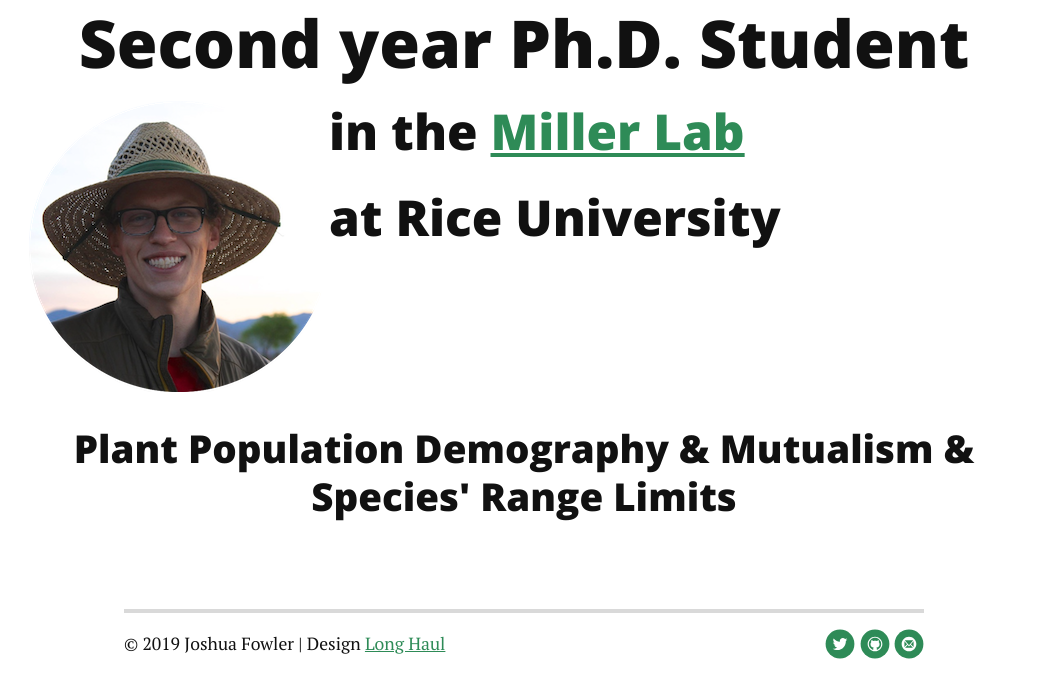
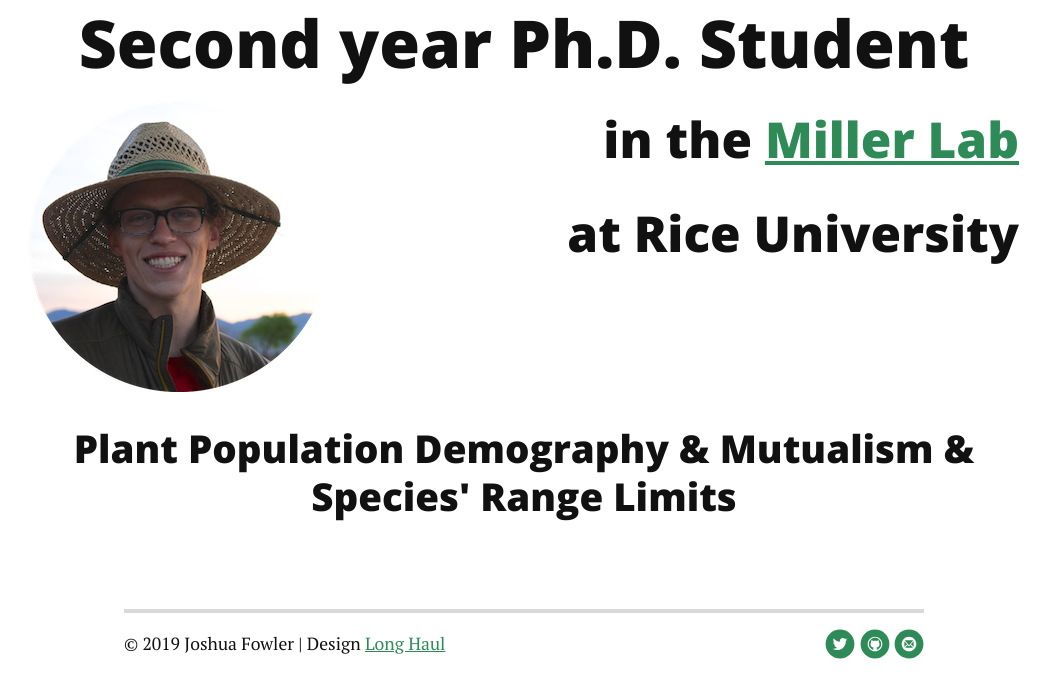
Before and after one commit to joshuacfowler/joshuacfowler.github.io, a Jekyll site: the page built from index.html, in a window 1280 px wide. Shown: the part 330-1030 px from the top of the page, without its empty margins (116-1166 px from the left). Built offline with Jekyll 4.4.1, drawn with Linux system fonts in a browser that asks for light colours; nearby versions of some CDN libraries; the list of posts is cut into pages by our own code.

Commit message:
Update index.html

```diff
--- a/index.html
+++ b/index.html
@@ -7,8 +7,8 @@
   <h1 class="PageTitle" style="text-align:center">Second year Ph.D. Student </h1>
   <div>
      <img src="/assets/img/portrait.png" style="float:left">
-        <h2 style="float:center"> in the <a href="https://www.owlnet.rice.edu/~tm9/"> Miller Lab</a></h2>
-        <h2 style="float:center">at Rice University</h2>
+        <h2 style="float:right"> in the <a href="https://www.owlnet.rice.edu/~tm9/"> Miller Lab</a></h2>
+        <h2 style="float:right">at Rice University</h2>
   </div>
   <div>
   <h3 class="footer" style="float:center">Plant Population Demography & Mutualism & Species' Range Limits</h3>
```
